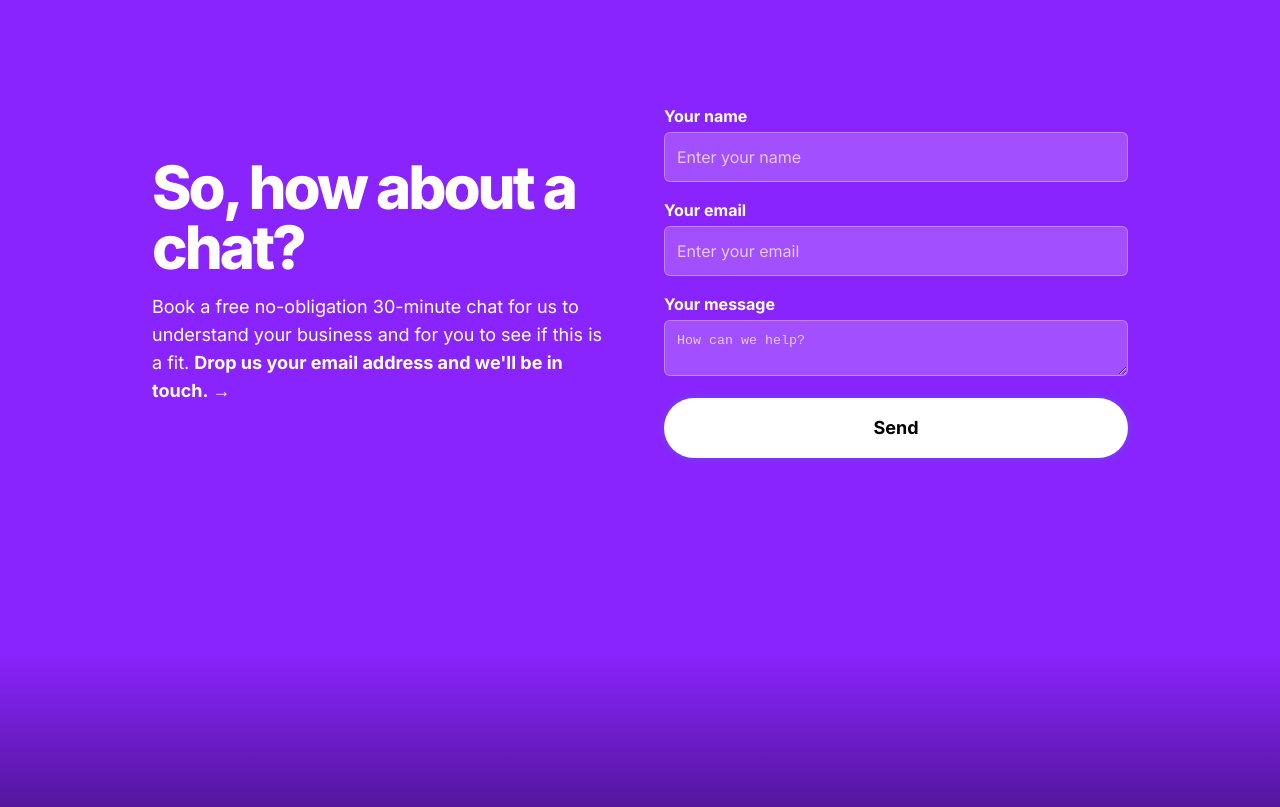
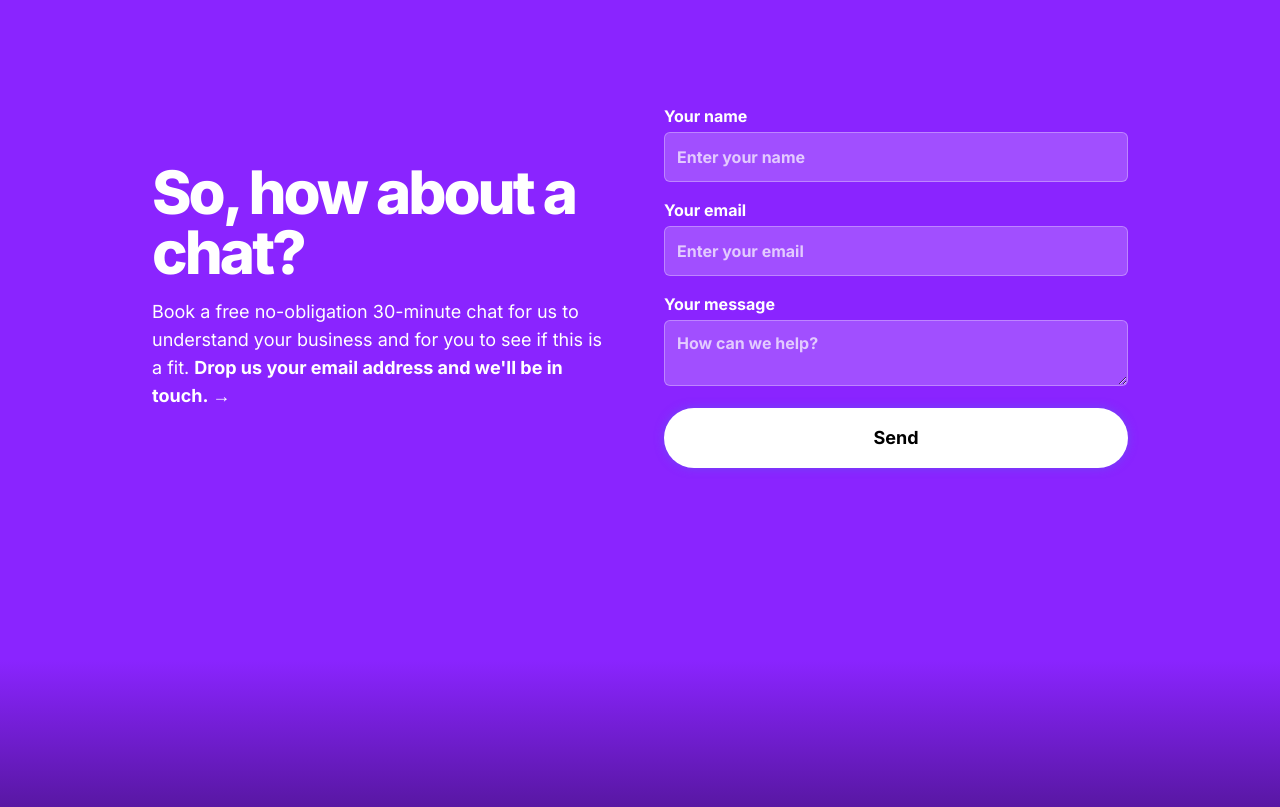
Before and after one commit to flyingsotong/pyro, a plain HTML site: page index.html in a window 1280 px wide. Shown: the part 3340-4147 px from the top of the page. Drawn offline with Linux system fonts and the light colour scheme.

Commit message:
Form update

```diff
--- a/index.html
+++ b/index.html
@@ -264,18 +264,38 @@
       class="space-y-4"
     >
       <div>
-        <label for="name" class="block mb-1 font-bold">Your name</label>
-        <input type="text" id="name" name="name" placeholder="Enter your name" class="w-full p-3 rounded-md bg-white/20 border border-white/30 placeholder-white/70 focus:outline-none focus:ring-2 focus:ring-white">
+        <label for="name" class="block mb-1 font-bold text-white" style="font-family: 'Inter', sans-serif; font-size: 1rem;">Your name</label>
+        <input
+          type="text"
+          id="name"
+          name="name"
+          placeholder="Enter your name"
+          class="w-full p-3 rounded-md bg-white/20 border border-white/30 placeholder-white/70 text-white font-bold"
+          style="font-family: 'Inter', sans-serif; font-size: 1rem; color: #fff;"
+        >
       </div>
       <div>
-        <label for="email" class="block mb-1 font-bold">Your email</label>
-        <input type="email" id="email" name="email" placeholder="Enter your email" class="w-full p-3 rounded-md bg-white/20 border border-white/30 placeholder-white/70 focus:outline-none focus:ring-2 focus:ring-white">
+        <label for="email" class="block mb-1 font-bold text-white" style="font-family: 'Inter', sans-serif; font-size: 1rem;">Your email</label>
+        <input
+          type="email"
+          id="email"
+          name="email"
+          placeholder="Enter your email"
+          class="w-full p-3 rounded-md bg-white/20 border border-white/30 placeholder-white/70 text-white font-bold"
+          style="font-family: 'Inter', sans-serif; font-size: 1rem; color: #fff;"
+        >
       </div>
       <div>
-        <label for="message" class="block mb-1 font-bold">Your message</label>
-        <textarea id="message" name="message" placeholder="How can we help?" class="w-full p-3 rounded-md bg-white/20 border border-white/30 placeholder-white/70 focus:outline-none focus:ring-2 focus:ring-white"></textarea>
+        <label for="message" class="block mb-1 font-bold text-white" style="font-family: 'Inter', sans-serif; font-size: 1rem;">Your message</label>
+        <textarea
+          id="message"
+          name="message"
+          placeholder="How can we help?"
+          class="w-full p-3 rounded-md bg-white/20 border border-white/30 placeholder-white/70 text-white font-bold"
+          style="font-family: 'Inter', sans-serif; font-size: 1rem; color: #fff;"
+        ></textarea>
       </div>
-      <button type="submit" class="w-full bg-white text-black font-bold py-4 px-8 rounded-full text-lg glowing-button">Send</button>
+      <button type="submit" class="w-full bg-white text-black font-bold py-4 px-8 rounded-full text-lg glowing-button" style="font-family: 'Inter', sans-serif;">Send</button>
     </form>
     <!-- Formspree Form End -->
                     </div>
```
